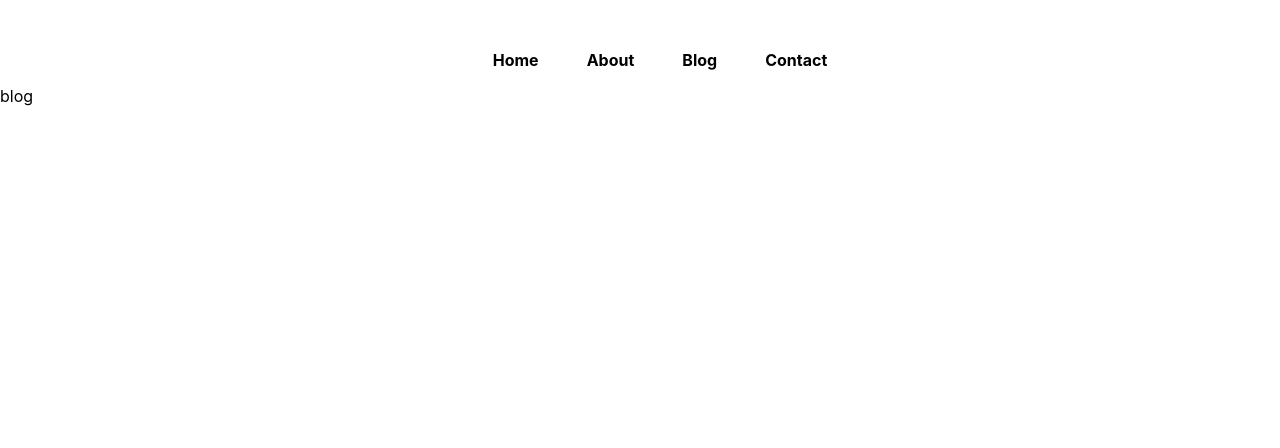
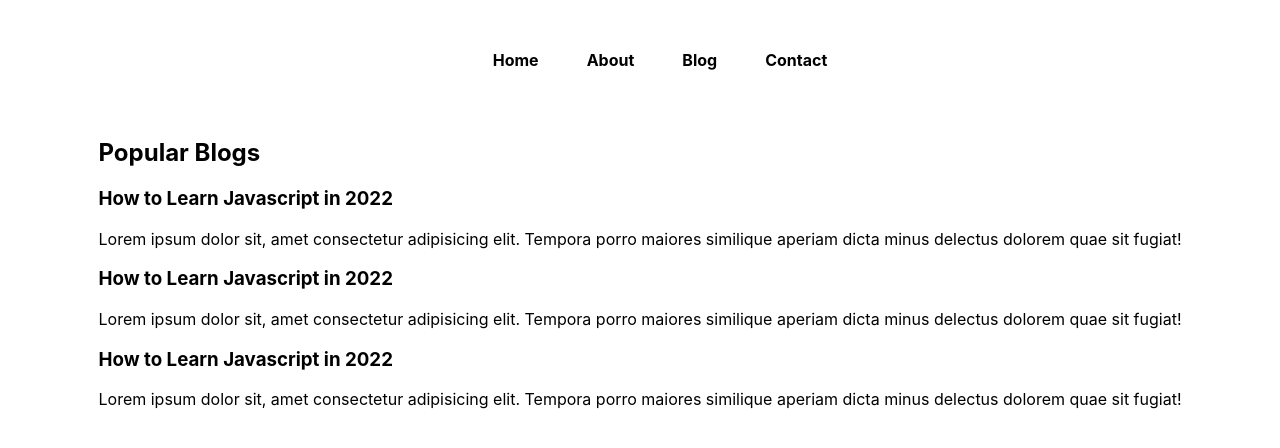
Before and after one commit to Fahadmohammad1/hunting-coder, a Next.js app: page /blog in a window 1280 px wide. Shown: the top 448 px of the page. Built offline with nearby package versions, Linux system fonts and the light colour scheme.

Commit message:
some blog added to blog page

```diff
--- a/components/Navbar.js
+++ b/components/Navbar.js
@@ -1,7 +1,6 @@
 import React from "react";
 import Link from "next/link";
 import styles from "../styles/Home.module.css";
-
 const Navbar = () => {
   return (
     <nav className={styles.mainnav}>
--- a/pages/blog.js
+++ b/pages/blog.js
@@ -1,7 +1,38 @@
 import React from "react";
+import styles from "../styles/blog.module.css";
 
 const Blog = () => {
-  return <div>blog</div>;
+  return (
+    <main className={styles.main}>
+      <div className={styles.blogs}>
+        <h2>Popular Blogs</h2>
+        <div className={styles.blogItem}>
+          <h3>How to Learn Javascript in 2022</h3>
+          <p>
+            Lorem ipsum dolor sit, amet consectetur adipisicing elit. Tempora
+            porro maiores similique aperiam dicta minus delectus dolorem quae
+            sit fugiat!
+          </p>
+        </div>
+        <div className={styles.blogItem}>
+          <h3>How to Learn Javascript in 2022</h3>
+          <p>
+            Lorem ipsum dolor sit, amet consectetur adipisicing elit. Tempora
+            porro maiores similique aperiam dicta minus delectus dolorem quae
+            sit fugiat!
+          </p>
+        </div>
+        <div className={styles.blogItem}>
+          <h3>How to Learn Javascript in 2022</h3>
+          <p>
+            Lorem ipsum dolor sit, amet consectetur adipisicing elit. Tempora
+            porro maiores similique aperiam dicta minus delectus dolorem quae
+            sit fugiat!
+          </p>
+        </div>
+      </div>
+    </main>
+  );
 };
 
 export default Blog;
--- /dev/null
+++ b/styles/blog.module.css
@@ -0,0 +1,12 @@
+.main {
+  min-height: 100vh;
+  flex: 1;
+  display: flex;
+  flex-direction: column;
+  justify-content: flex-start;
+  padding-top: 2rem;
+  align-items: center;
+}
+.blogItem {
+  cursor: pointer;
+}
--- a/styles/globals.css
+++ b/styles/globals.css
@@ -20,7 +20,7 @@ a {
     color-scheme: dark;
   }
   body {
-    color: black;
-    background: white;
+    color: white;
+    background: black;
   }
 }
```
Also changed, not shown: styles/blogPost.module.css (added).
